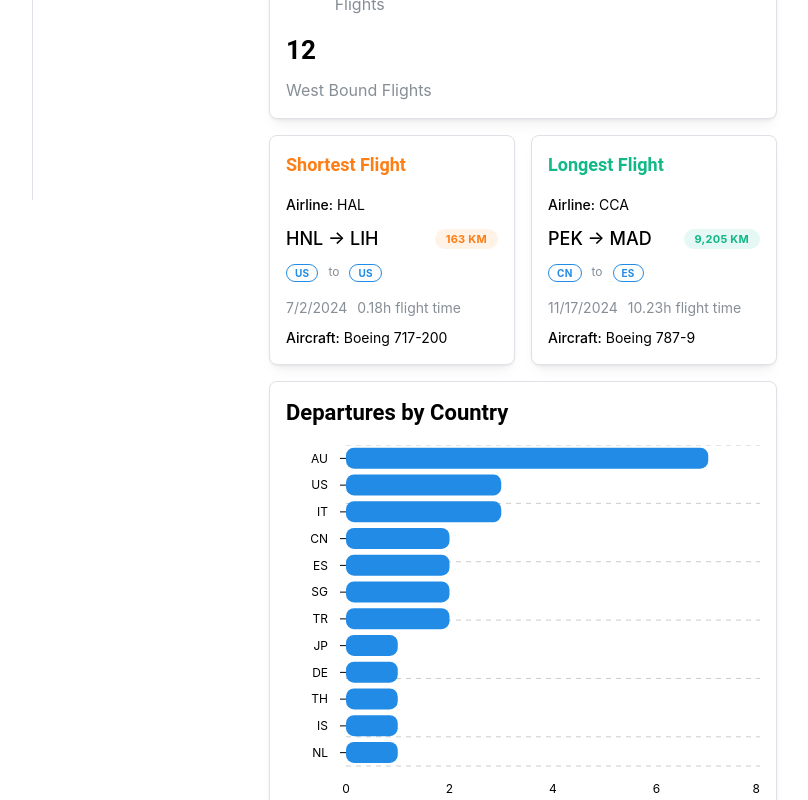
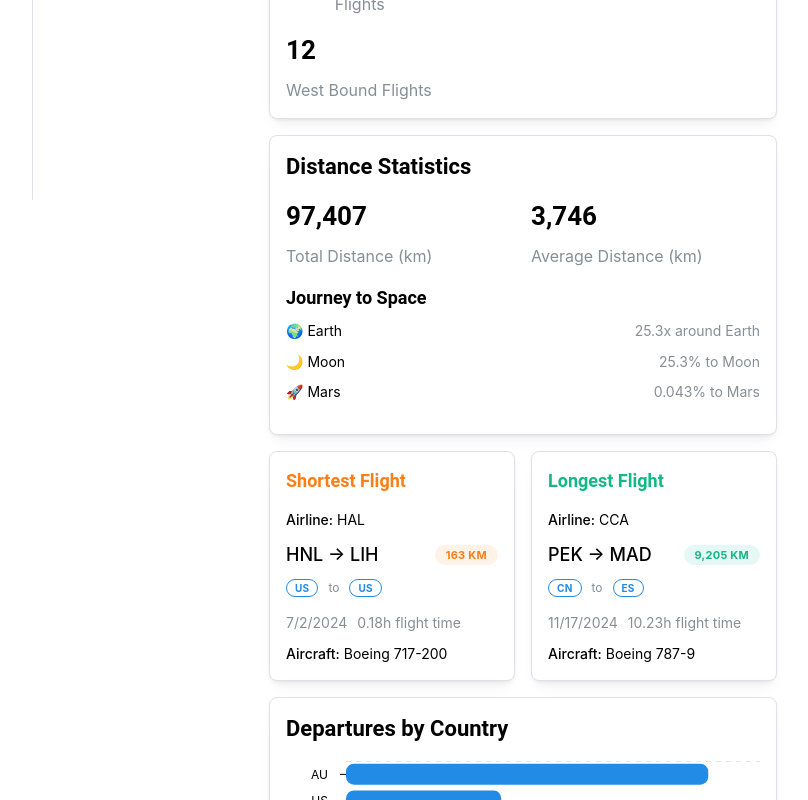
Before and after one commit to FedericoTartarini/fly-log, a React (Vite) app: page /flights_stats in a window 1280 px wide. Shown: the part 600-1400 px from the top of the page, without its empty margins (267-1075 px from the left). Built offline with nearby package versions, Linux system fonts and the light colour scheme.

Commit message:
feat: distance to the planets

```diff
--- /dev/null
+++ b/src/components/DistanceStatsCard.jsx
@@ -0,0 +1,79 @@
+import React from "react";
+import { Card, Title, Grid, Stack, Group, Text } from "@mantine/core";
+import StatDisplay from "./StatDisplay";
+
+const DistanceStatsCard = ({ totalDistance, totalFlights }) => {
+  const averageDistance = totalFlights > 0 ? totalDistance / totalFlights : 0;
+
+  // Distance constants in km
+  const EARTH_CIRCUMFERENCE = 40075;
+  const DISTANCE_TO_MOON = 384400;
+  const DISTANCE_TO_MARS = 227940000;
+
+  // Calculate actual multiples and percentages
+  const earthMultiples = totalDistance / EARTH_CIRCUMFERENCE;
+  const moonProgress = totalDistance / DISTANCE_TO_MOON;
+  const marsProgress = totalDistance / DISTANCE_TO_MARS;
+
+  const chartData = [
+    {
+      destination: "🌍 Earth",
+      percentage: Math.min((earthMultiples % 1) * 100, 100),
+      actual: earthMultiples,
+      label: `${(moonProgress * 100).toFixed(1)}x around Earth`,
+    },
+    {
+      destination: "🌙 Moon",
+      percentage: Math.min(moonProgress * 100, 100),
+      actual: moonProgress,
+      label: `${(moonProgress * 100).toFixed(1)}% to Moon`,
+    },
+    {
+      destination: "🚀 Mars",
+      percentage: Math.min(marsProgress * 100, 100),
+      actual: marsProgress,
+      label: `${(marsProgress * 100).toFixed(3)}% to Mars`,
+    },
+  ];
+
+  return (
+    <Card shadow="sm" radius="md" withBorder>
+      <Stack gap="md">
+        <Title order={3}>Distance Statistics</Title>
+
+        <Grid>
+          <Grid.Col span={{ base: 12, sm: 6 }}>
+            <StatDisplay
+              value={Math.round(totalDistance).toLocaleString()}
+              label="Total Distance (km)"
+            />
+          </Grid.Col>
+          <Grid.Col span={{ base: 12, sm: 6 }}>
+            <StatDisplay
+              value={Math.round(averageDistance).toLocaleString()}
+              label="Average Distance (km)"
+            />
+          </Grid.Col>
+        </Grid>
+
+        <Stack gap="xs">
+          <Title order={4}>Journey to Space</Title>
+
+          {/* Progress indicators */}
+          <Stack gap="xs" mb="md">
+            {chartData.map((item) => (
+              <Group key={item.destination} justify="space-between">
+                <Text size="sm">{item.destination}</Text>
+                <Text size="sm" c="dimmed">
+                  {item.label}
+                </Text>
+              </Group>
+            ))}
+          </Stack>
+        </Stack>
+      </Stack>
+    </Card>
+  );
+};
+
+export default DistanceStatsCard;
--- a/src/components/WorldMap.jsx
+++ b/src/components/WorldMap.jsx
@@ -52,10 +52,10 @@ const WorldMap = () => {
 
   return (
     <MapContainer
-      center={[20, 151]}
+      center={[25, 74]}
       zoom={2}
       minZoom={2}
-      style={{ height: "500px", width: "100%" }}
+      style={{ height: "400px", width: "100%" }}
       maxBounds={[
         [-90, -180],
         [90, 180],
--- a/src/pages/FlightStats.jsx
+++ b/src/pages/FlightStats.jsx
@@ -14,6 +14,7 @@ import flightsData from "../../python/flights_with_coordinates.json";
 import FlightYearFilter from "../components/FlightYearFilter";
 import StatDisplay from "../components/StatDisplay";
 import FlightCard from "../components/FlightCard";
+import DistanceStatsCard from "../components/DistanceStatsCard";
 import { getFilteredFlights } from "../utils/flightUtils.js";
 import {
   getDeparturesByCountry,
@@ -119,6 +120,11 @@ function FlightStats() {
           </Grid>
         </Card>
 
+        <DistanceStatsCard
+          totalDistance={stats.totalDistance}
+          totalFlights={filteredFlights.length}
+        />
+
         <Grid>
           <Grid.Col span={{ base: 12, md: 6 }}>
             <FlightCard
```
